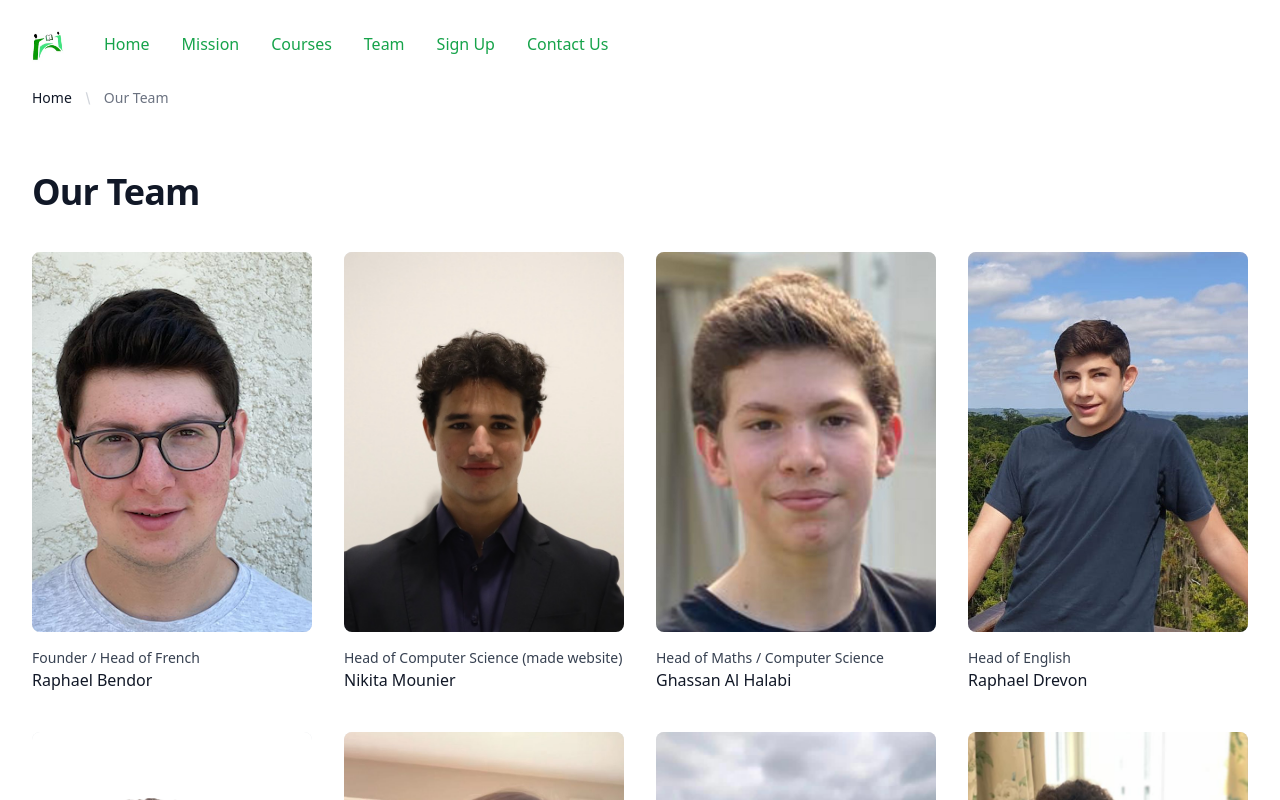
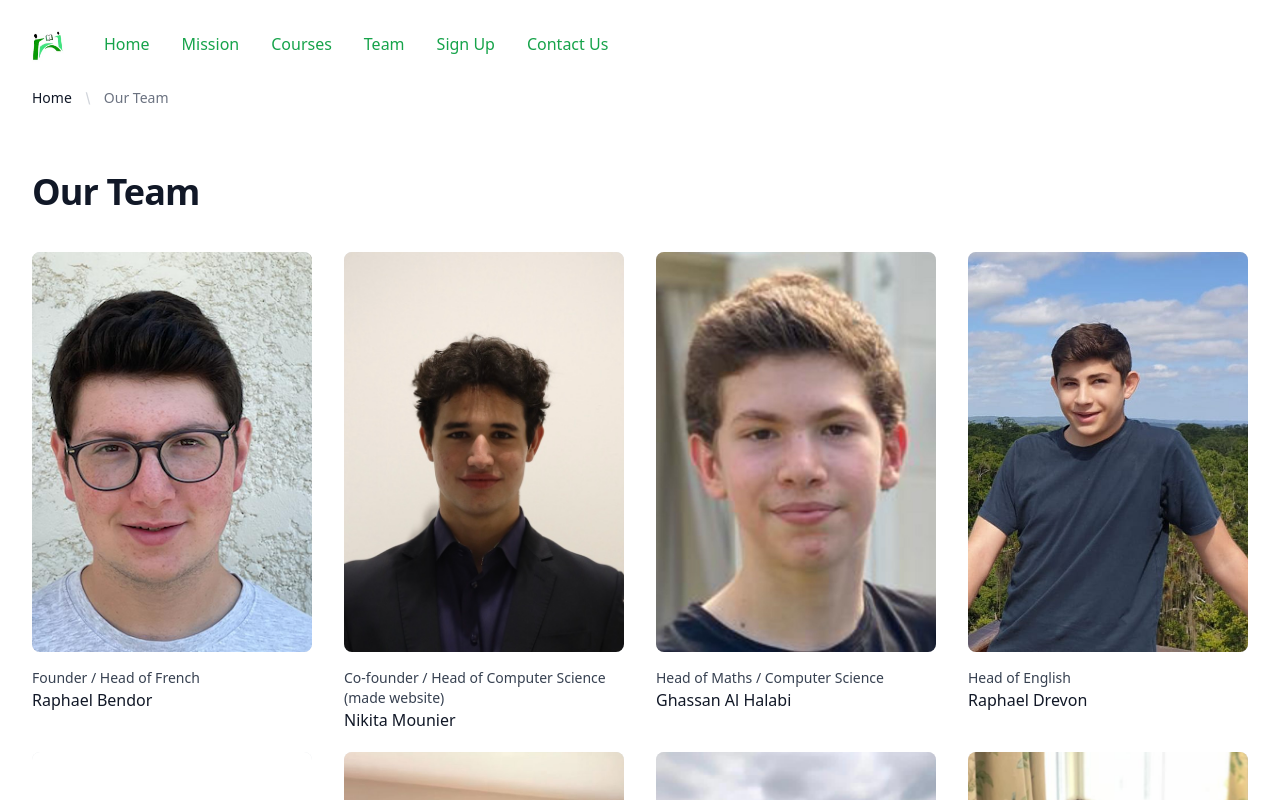
Before and after one commit to nikitamounier/bridging-the-gap, a Next.js app: page /team in a window 1280 px wide. Shown: the top 800 px of the page. Built offline with nearby package versions, Linux system fonts and the light colour scheme.

Commit message:
Update team.js

```diff
--- a/pages/team.js
+++ b/pages/team.js
@@ -30,7 +30,7 @@ const people = [
     },
     {
         id: 2,
-        course: "Head of Computer Science (made website)",
+        course: "Co-founder / Head of Computer Science (made website)",
         name: "Nikita Mounier",
         image: nikita
     },
```
